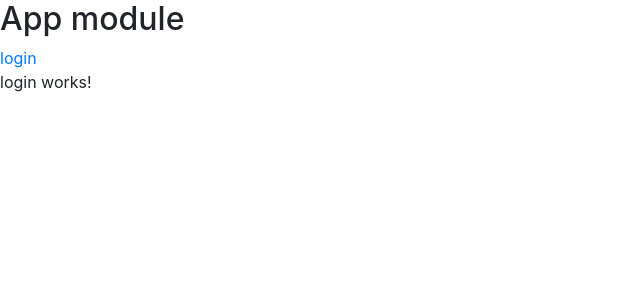
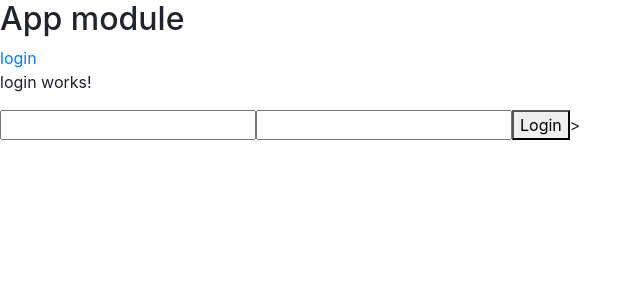
Before and after one commit to endriu0713/firstOne, an Angular app in the folder Managment/: page /login in a window 1280 px wide. Shown: the top 300 px of the page, without its empty margins (0-642 px from the left). Built offline with nearby package versions, Linux system fonts and the light colour scheme.

Commit message:
loginInput

```diff
--- a/Managment/src/app/login/login.component.html
+++ b/Managment/src/app/login/login.component.html
@@ -1,3 +1,9 @@
 <p>
   login works!
 </p>
+
+<div>
+  <input type="text" required [(ngModel)]='login' />
+  <input type="text" required [(ngModel)]='password' />
+  <button (ngModel)='loginClick(login,password)'>Login</button>>
+</div>
--- a/Managment/src/app/login/login.component.ts
+++ b/Managment/src/app/login/login.component.ts
@@ -1,4 +1,5 @@
 import { Component, OnInit } from '@angular/core';
+import { FormsModule } from '@angular/forms';
 
 @Component({
   selector: 'app-login',
```
Also changed, not shown: Managment/src/app/app.module.ts (+5 -2 lines).
